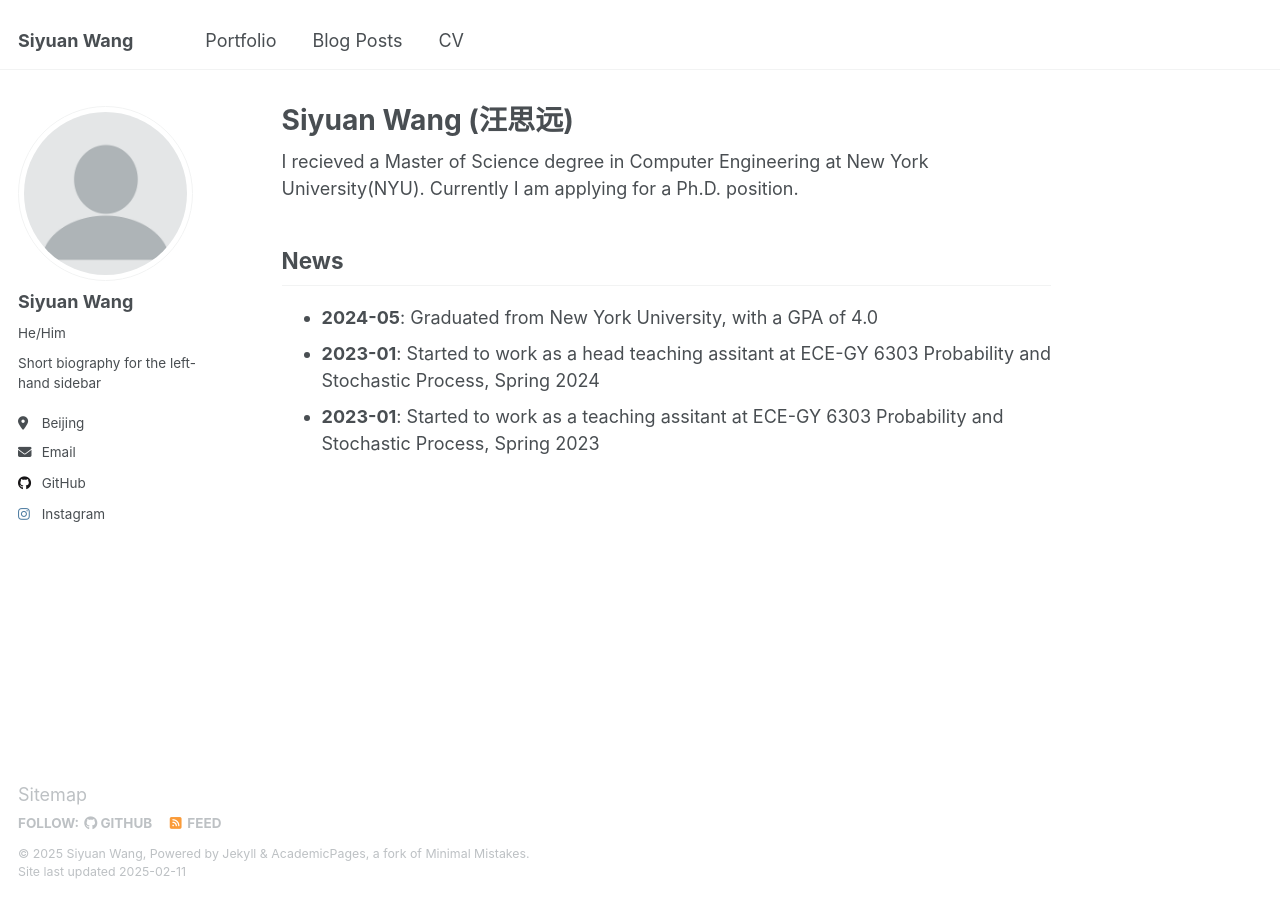
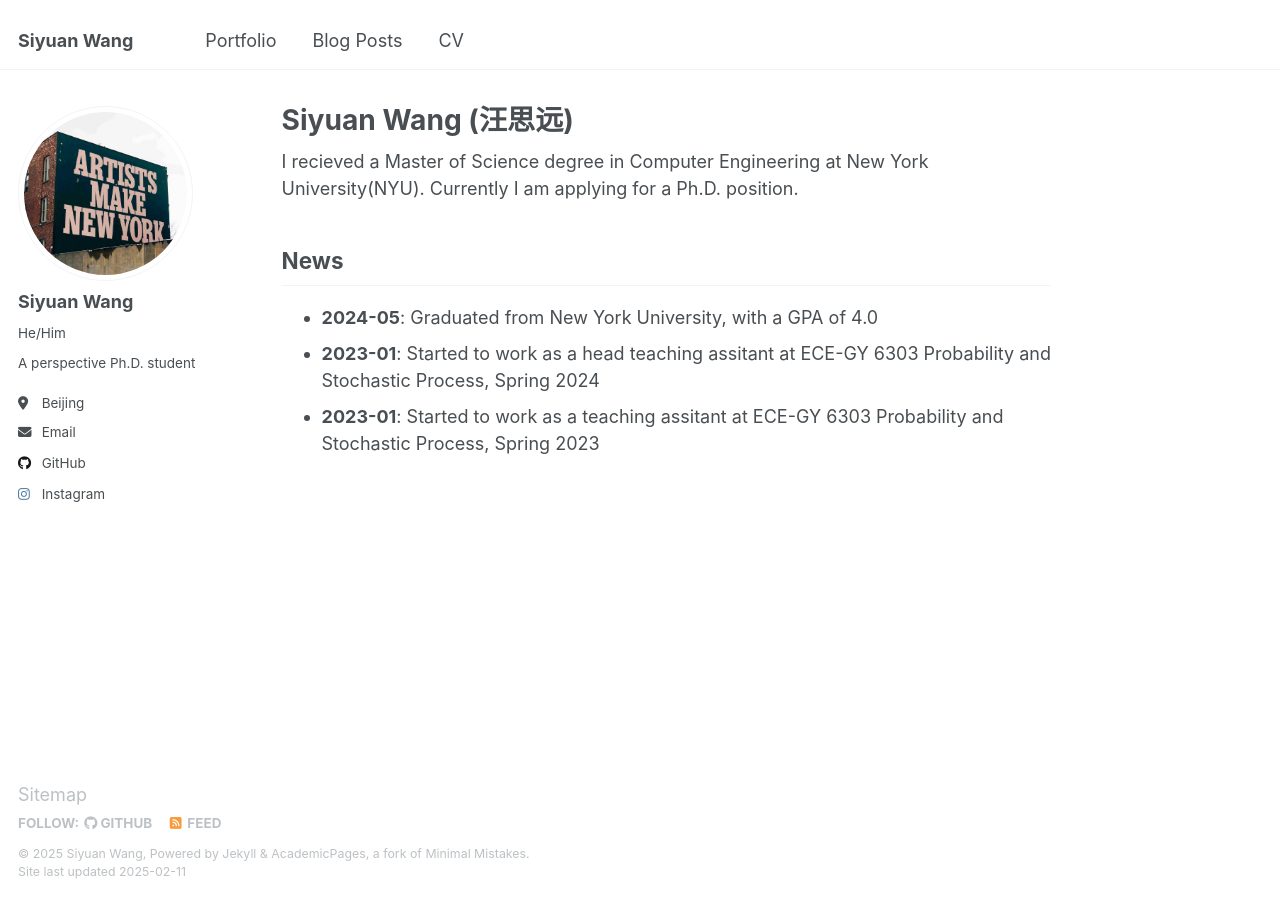
Before and after one commit to wangsy1999/wangsy1999.github.io, a Jekyll site: the page built from _pages/about.md, in a window 1280 px wide. Built offline with Jekyll 4.4.1, drawn with Linux system fonts in a browser that asks for light colours.

Commit message:
Update _config.yml

```diff
--- a/_config.yml
+++ b/_config.yml
@@ -22,10 +22,10 @@ repository               : "wangsy1999/wangsy1999.github.io"
 #               Additional customization can be done by editing /_includes/author-profile.html
 author:
   # Biographic information
-  avatar           : "profile.png"
+  avatar           : "65281226.jpeg"
   name             : "Siyuan Wang"
   pronouns         : "He/Him"# example: "she/her"
-  bio              : "Short biography for the left-hand sidebar"
+  bio              : "A perspective Ph.D. student" # Short biography for the left-hand sidebar"
   location         : "Beijing"
   employer         : #"Red Brick University"
   uri              : # URL
```
